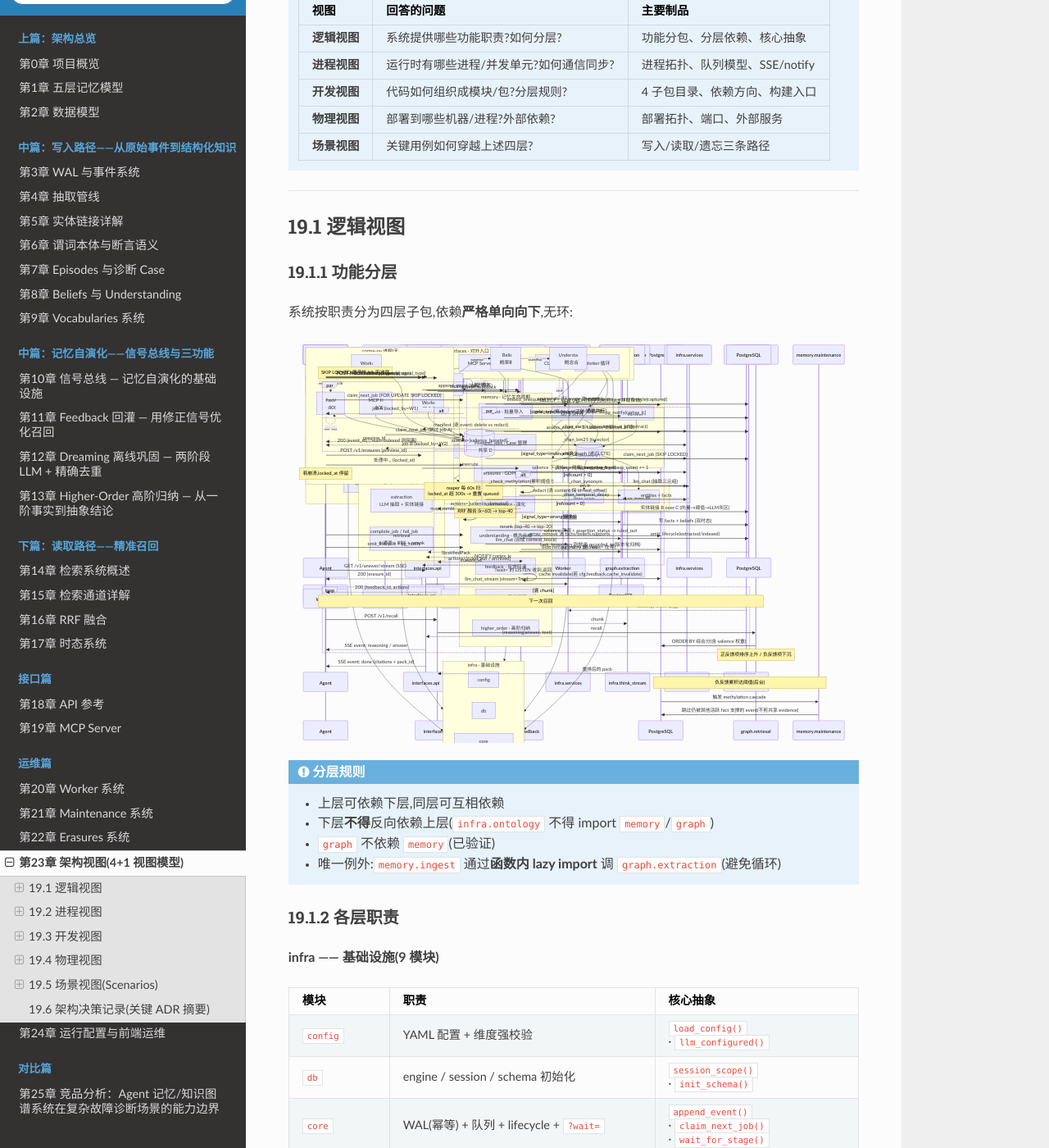
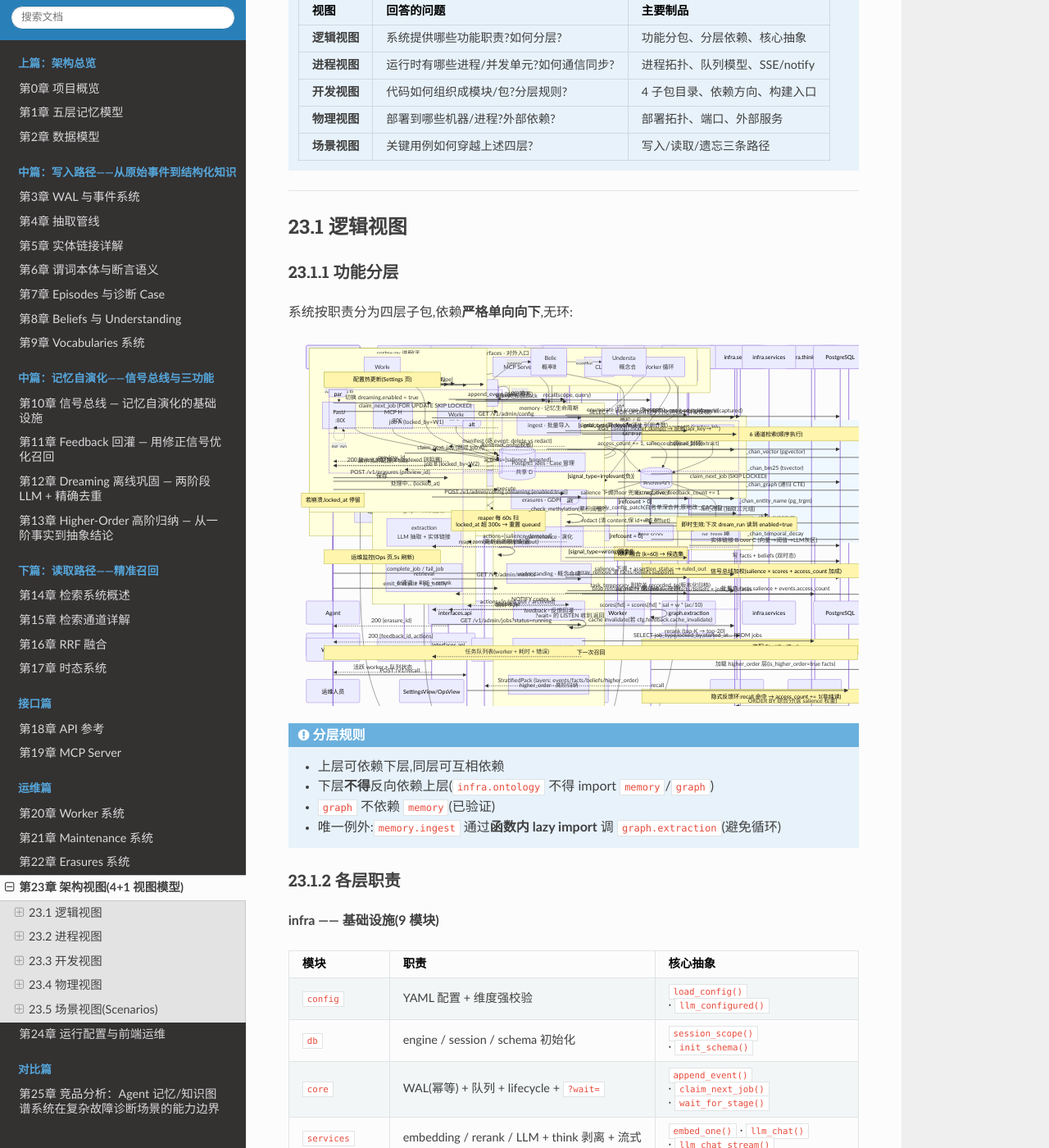
Before and after one commit to pty819/cortex-py-book, a Sphinx documentation site: the page built from source/chapters/23-architecture-diagrams.md, in a window 1280 px wide and 1400 px high, scrolled down 557 px. Shown: the whole window at 82% size. Built offline with Sphinx 7.4.7 and the Read the Docs theme 3.1.0, drawn with Linux system fonts in a browser that asks for light colours; some of the changed text lies outside the part shown.

Commit message:
fix(book): ch23架构视图全面修订——修复编号+补全自演化内容
修复(CRITICAL):
- C1: 章节编号 19.x→23.x 全量修正(标题是23章但子节还是19)
- C2: 测试数 101→145,补全5个缺失测试文件(signal_bus/feedback/dreaming/higher_order/config_api)
- C3: 重构差异note修复(旧路径示例 cortex.core→新 cortex.infra.core,原文本自相矛盾)
- C4-C7: 场景二重写——加信号总线salience加权步、access_count隐式反馈环、phase SSE事件、higher_order pack层

补全(IMPORTANT):
- I1-I2: 并发同步表补 Dreaming scheduler/heartbeat/advisory lock/feedback幂等 4行
- I3: 物理视图前端节点补 Settings/Ops 页面
- I4: ADR表补 Dreaming并发(SAVEPOINT+lock+heartbeat)、Feedback幂等(ON CONFLICT)、配置热更新(白名单) 3行
- I5: 新增场景五'配置热更新与运维监控'(+sequenceDiagram)
- I6: 场景四feedback补幂等守卫说明(ON CONFLICT)
- 场景数 四→五

Sphinx build: succeeded

````diff
--- a/source/chapters/23-architecture-diagrams.md
+++ b/source/chapters/23-architecture-diagrams.md
@@ -20,9 +20,9 @@
 
 ---
 
-## 19.1 逻辑视图
+## 23.1 逻辑视图
 
-### 19.1.1 功能分层
+### 23.1.1 功能分层
 
 系统按职责分为四层子包,依赖**严格单向向下**,无环:
 
@@ -78,7 +78,7 @@
 - 唯一例外:`memory.ingest` 通过**函数内 lazy import** 调 `graph.extraction`(避免循环)
 ```
 
-### 19.1.2 各层职责
+### 23.1.2 各层职责
 
 **infra —— 基础设施(9 模块)**
 
@@ -127,7 +127,7 @@
 | `interfaces.smoke` | 端到端冒烟 |
 | `interfaces.worker.runner` | 队列 worker 循环 + reaper |
 
-### 19.1.3 五层记忆模型(领域核心)
+### 23.1.3 五层记忆模型(领域核心)
 
 ```{mermaid}
 graph LR
@@ -143,9 +143,9 @@
 
 ---
 
-## 19.2 进程视图
+## 23.2 进程视图
 
-### 19.2.1 进程拓扑
+### 23.2.1 进程拓扑
 
 ```{mermaid}
 graph TB
@@ -169,7 +169,7 @@
 
 典型部署 3 类进程:API(1)、MCP HTTP(1)、Worker(1~N)。也可单进程跑 stdio MCP(本地 agent)。所有进程**无共享内存**,完全通过 PostgreSQL 协调。
 
-### 19.2.2 并发与同步模型
+### 23.2.2 并发与同步模型
 
 ```{mermaid}
 sequenceDiagram
@@ -204,11 +204,15 @@
 | **visibility timeout** | `infra.core.reap_zombies` | running 且 `locked_at` 超 300s → 重置 queued |
 | **reaper** | `worker.runner` 每 60s | 扫僵尸 job,防 worker 崩溃后任务卡死 |
 | **退避重试** | `infra.core.fail_job` | 未超 `max_attempts` → queued + 指数退避;超限 → failed 死信 |
+| **Dreaming scheduler** | `worker.runner._maybe_schedule_dreaming` | 内嵌于 worker reaper 周期,按 scope 检查距上次 dreaming 是否超过 `schedule_interval_hours`;有 queued/running dream 时不重复入队 |
+| **Dream heartbeat** | `worker.runner._DreamHeartbeat` | 后台线程每 60s 刷新 dream job 的 `locked_at`,防 reaper 在 300s visibility timeout 内误重排长耗时 dreaming |
+| **Advisory lock** | `memory.dreaming.dream_run` | `pg_try_advisory_xact_lock(hashtext(scope))` 序列化同 scope 并发 dream run |
 | **pg_notify** | `infra.core.emit_lifecycle` | lifecycle 事件推送,`?wait=` 的 LISTEN 立即收到 |
 | **SSE 长连接** | `api.app` stream 端点 | `EventSourceResponse` + `is_disconnected()` 探活 |
 | **幂等 WAL** | `infra.core.append_event` | 同 key + 同 body hash → 返回既有;异 body → 409 |
+| **Feedback 幂等** | `memory.feedback.submit_feedback` | `INSERT ... ON CONFLICT (idempotency_key) DO NOTHING` 原子去重,防并发 TOCTOU race |
 
-### 19.2.3 队列任务类型
+### 23.2.3 队列任务类型
 
 worker 按 `job_type` 分发(`worker.runner._dispatch`):
 
@@ -225,9 +229,9 @@
 
 ---
 
-## 19.3 开发视图
+## 23.3 开发视图
 
-### 19.3.1 目录结构(4 子包)
+### 23.3.1 目录结构(4 子包)
 
 ```{mermaid}
 graph LR
@@ -270,7 +274,7 @@
     └── worker/                 # runner.py
 ```
 
-### 19.3.2 分层依赖矩阵(无环)
+### 23.3.2 分层依赖矩阵(无环)
 
 | 依赖方 → | infra | memory | graph | interfaces |
 |----------|:-----:|:------:|:-----:|:----------:|
@@ -281,7 +285,7 @@
 
 > ✗\* = `memory.ingest` 仅通过函数内 lazy import 调 `graph.extraction`,非 import 顶层依赖。
 
-### 19.3.3 构建入口
+### 23.3.3 构建入口
 
 | 入口 | 命令 | 模块路径 |
 |------|------|---------|
@@ -292,26 +296,31 @@
 | MCP HTTP | `cortex mcp-http` | `interfaces.mcp_server.main_http` |
 | Worker | `cortex worker` | `interfaces.worker.runner.run_worker` |
 
-### 19.3.4 测试组织(101 测试)
+### 23.3.4 测试组织(145 测试)
 
 测试按被测层级组织,与 4 子包对应:
 
-| 测试文件 | 被测层 |
-|---------|--------|
-| `test_core.py` / `test_wait_for_stage.py` | infra.core |
-| `test_think_stream.py` | infra.think_stream |
-| `test_llm_chat_stream.py` / `test_llm_max_tokens.py` | infra.services |
-| `test_extraction_shape.py` / `test_extraction_retrieval.py` | graph |
-| `test_assertion_semantics.py` | graph + infra.ontology |
-| `test_case_retrieval_operational.py` | memory.episodes + graph |
-| `test_temporal_identity_belief.py` | memory.temporal + 双时态 |
-| `test_api.py` / `test_answer_stream.py` | interfaces.api |
+| 测试文件 | 被测层 | 用例数 |
+|---------|--------|-------|
+| `test_core.py` / `test_wait_for_stage.py` | infra.core | 5 + 2 |
+| `test_think_stream.py` | infra.think_stream | 6 |
+| `test_llm_chat_stream.py` / `test_llm_max_tokens.py` | infra.services | 2 + 4 |
+| `test_extraction_shape.py` / `test_extraction_retrieval.py` | graph | 9 + 7 |
+| `test_assertion_semantics.py` | graph + infra.ontology | 21 |
+| `test_case_retrieval_operational.py` | memory.episodes + graph | 15 |
+| `test_temporal_identity_belief.py` | memory.temporal + 双时态 | 14 |
+| `test_api.py` / `test_answer_stream.py` | interfaces.api | 7 + 3 |
+| `test_signal_bus.py` | 信号总线(access_count + salience) | 6 |
+| `test_feedback.py` | memory.feedback | 11 |
+| `test_dreaming.py` | memory.dreaming | 11 |
+| `test_higher_order.py` | memory.higher_order | 10 |
+| `test_config_api.py` | config/jobs API | 6 |
 
 ---
 
-## 19.4 物理视图
+## 23.4 物理视图
 
-### 19.4.1 部署拓扑
+### 23.4.1 部署拓扑
 
 ```{mermaid}
 graph TB
@@ -329,7 +338,7 @@
     end
 
     subgraph client ["客户端"]
-        VUE["Vue 3 :5173"]
+        VUE["Vue 3 :5173<br/>Ingest·Graph·Ask·Browse<br/>Ops·Settings"]
         CC["Claude Code<br/>MCP stdio"]
         RA["远程 Agent<br/>MCP HTTP"]
     end
@@ -358,7 +367,7 @@
     PG --> TRGM
 ```
 
-### 19.4.2 端口与配置
+### 23.4.2 端口与配置
 
 | 服务 | 默认端口 | 配置项 |
 |------|---------|--------|
@@ -367,7 +376,7 @@
 | Vue 前端 | 5173 | `config.api.cors_origins` |
 | PostgreSQL | 5432 | `config.database.url` |
 
-### 19.4.3 外部依赖与可替换性
+### 23.4.3 外部依赖与可替换性
 
 | 依赖 | 用途 | 可替换 |
 |------|------|--------|
@@ -385,11 +394,11 @@
 
 ---
 
-## 19.5 场景视图(Scenarios)
+## 23.5 场景视图(Scenarios)
 
-四个核心场景穿越全部四层,验证架构一致性。
+五个核心场景穿越全部四层,验证架构一致性。
 
-### 19.5.1 场景一:Agent 写入记忆
+### 23.5.1 场景一:Agent 写入记忆
 
 ```{mermaid}
 sequenceDiagram
@@ -420,7 +429,7 @@
 
 **穿越层级**:interfaces → infra → graph → infra.services/core。
 
-### 19.5.2 场景二:Agent 检索 + 流式 answer
+### 23.5.2 场景二:Agent 检索 + 流式 answer
 
 ```{mermaid}
 sequenceDiagram
@@ -432,10 +441,11 @@
     participant DB as PostgreSQL
     participant LLM as LLM
 
-    A->>API: POST /v1/recall {query}
-    API->>RET: recall
+    A->>API: GET /v1/answer/stream (SSE)
+    API->>RET: recall(scope, query)
     RET->>SVC: embed_one(query)
-    par 6 通道并行
+    rect rgb(240,248,255)
+        Note over RET,DB: 6 通道检索(顺序执行)
         RET->>DB: _chan_vector (pgvector)
         RET->>DB: _chan_bm25 (tsvector)
         RET->>DB: _chan_graph (递归 CTE)
@@ -443,12 +453,18 @@
         RET->>DB: _chan_synonym
         RET->>DB: _chan_temporal_decay
     end
-    Note over RET: RRF 融合 (k=60) → top-40
-    RET->>SVC: rerank (top-40 → top-20)
-    RET->>SVC: llm_chat (合成 context_block)
-    RET-->>API: StratifiedPack
+    Note over RET: RRF 融合 (k=60) → 候选集
+    Note over RET,DB: 信号总线加权(salience × scores + access_count 加成)
+    RET->>DB: 批量查 facts.salience + events.access_count
+    RET->>RET: scores[fid] = scores[fid] * sal + w * (ac/10)
+    RET->>SVC: rerank (top-K → top-20)
+    Note over RET,DB: 装配 StratifiedPack
+    RET->>DB: 加载 higher_order 层(is_higher_order=true facts)
+    RET-->>API: StratifiedPack (layers: events/facts/beliefs/higher_order)
+    Note over RET,DB: 隐式反馈环:recall 命中 → access_count += 1(非纯读)
 
-    A->>API: GET /v1/answer/stream (SSE)
+    API-->>A: SSE event: phase(recall_done, pack_id, time_ms)
+    API-->>A: SSE event: phase(llm_start, model)
     API->>SVC: llm_chat_stream (stream=True)
     loop 逐 chunk
         LLM-->>SVC: delta (含 think 标签)
@@ -456,12 +472,17 @@
         TS-->>API: (reasoning|answer, text)
         API-->>A: SSE event: reasoning / answer
     end
+    API-->>A: SSE event: phase(llm_end)
     API-->>A: SSE event: done (citations + pack_id)
 ```
 
 **穿越层级**:interfaces → graph → infra。think 标签在后端状态机解析,前端按 event 类型分别渲染推理过程与回答。
 
-### 19.5.3 场景三:GDPR 遗忘
+**信号总线接入点**:RRF 融合后、rerank 前,recall 读 `facts.salience`(Feedback 软降权)与 `events.access_count`(隐式正反馈),按 `scores[fid] * sal + salience_weight * (ac / 10.0)` 重排候选。recall 返回时还增量写回 `access_count`(隐式反馈环),使频繁召回的记忆获得排序加成。详见第10章(信号总线)和第14章(检索系统)。
+
+**phase 事件**:answer/stream 在 recall 完成、LLM 调用前后分别发出 `recall_done`/`llm_start`/`llm_end` 三个 phase 事件,前端据此构建阶段耗时瀑布图,直观定位召回慢或 LLM 卡住(详见第24章 前端诊断面板)。
+
+### 23.5.3 场景三:GDPR 遗忘
 
 ```{mermaid}
 sequenceDiagram
@@ -492,7 +513,7 @@
 
 **穿越层级**:interfaces → memory → infra.db。
 
-### 19.5.4 场景四:反馈回灌闭环
+### 23.5.4 场景四:反馈回灌闭环
 
 用户/Agent 对某条召回结果打反馈,系统在**共享信号总线**(`access_count` + `salience`)上即时调整,后续召回自然重排;负反馈累积到阈值则触发 `methylation` 级联软剪枝。这条路径是自演化子系统对外可见的主入口。
 
@@ -539,23 +560,60 @@
 
 **穿越层级**:interfaces → memory.feedback → infra.db;副作用经信号总线回流到 graph.retrieval 的排序,并在阈值处触发 memory.maintenance 的级联。
 
-**关键不变量**:所有 fact 写操作带 `recorded_to IS NULL AND valid_to IS NULL` 守卫,不篡改已归档历史;`methylation` 跳过仍被其他活跃 fact 支撑的 event,避免误剪共享 evidence。
+**关键不变量**:所有 fact 写操作带 `recorded_to IS NULL AND valid_to IS NULL` 守卫,不篡改已归档历史;`methylation` 跳过仍被其他活跃 fact 支撑的 event,避免误剪共享 evidence。反馈幂等通过 `INSERT ... ON CONFLICT (idempotency_key) DO NOTHING` 原子保证,防并发重复提交。
+
+### 23.5.5 场景五:配置热更新与运维监控
+
+运维人员通过前端 Settings/Ops 页面管理功能开关、上游 API 配置,并监控 worker 队列状态。这条路径覆盖了配置热更新(config 白名单深合并)和任务队列运维(jobs 明细查询)两个新管理面。
+
+```{mermaid}
+sequenceDiagram
+    participant O as 运维人员
+    participant VUE as SettingsView/OpsView
+    participant API as interfaces.api
+    participant CFG as infra.config
+    participant DB as PostgreSQL
+
+    Note over O,VUE: 配置热更新(Settings 页)
+    O->>VUE: 切换 dreaming.enabled = true
+    VUE->>API: GET /v1/admin/config
+    API->>CFG: load_config().model_dump() → 脱敏(api_key→***)
+    API-->>VUE: RuntimeConfig(脱敏)
+    VUE-->>O: 展示当前配置(4 tab)
+    O->>VUE: 保存
+    VUE->>API: POST /v1/admin/config {dreaming:{enabled:true}}
+    API->>CFG: apply_config_patch(白名单深合并,原地改 _CACHE)
+    Note over CFG: 即时生效:下次 dream_run 读到 enabled=true
+    API-->>VUE: 更新后的脱敏配置
+
+    Note over O,VUE: 运维监控(Ops 页,5s 刷新)
+    VUE->>API: GET /v1/admin/metrics
+    API->>DB: count events/facts/beliefs + jobs_by_status
+    API-->>VUE: 统计卡片
+    VUE->>API: GET /v1/admin/jobs?status=running
+    API->>DB: SELECT job_type,locked_by,started_at... FROM jobs
+    API-->>VUE: 任务队列表(worker + 耗时 + 错误)
+    VUE-->>O: 活跃 worker + 队列状态
+```
+
+**穿越层级**:interfaces → infra.config(热更新);interfaces → infra.db(jobs 查询)。配置改动通过白名单深合并原地修改单例 `_CACHE`,即时生效无需重启;`admin_auth` 保护 mutation 端点。详见第24章(运行配置与前端运维)。
 
 ---
-
-## 19.6 架构决策记录(关键 ADR 摘要)
 
 | 决策 | 选择 | 理由 |
 |------|------|------|
 | 队列实现 | Postgres-as-queue(`SKIP LOCKED`) | 不引入 Redis,小团队运维简单;PG 已是必选依赖 |
 | LLM think | 强制开启 + 后端状态机解析 | 推理准确度依赖 think;状态机跨 chunk 缓冲保证标签完整 |
-| 流式 answer 传输 | GET + EventSource(SSE) | query 短;dev 态无 auth;浏览器原生;agent 用 MCP 同步接口 |
+| 流式 answer 传输 | GET + EventSource(SSE) + phase 事件 | query 短;dev 态无 auth;浏览器原生;agent 用 MCP 同步接口;phase 事件供前端诊断瀑布图 |
 | 实体链接 | B over C(向量召回 + 阈值 + LLM 灰区) | 图谱质量命门;纯向量误并,纯 LLM 太贵 |
 | 双时态 | 4 字段(valid/recorded × from/to) | 同时支持"现在什么是真的"和"当时我们怎么以为" |
 | 分层 | 4 子包(infra/memory/graph/interfaces) | 职责清晰;依赖单向无环;便于维护演进 |
 | 信号总线 | `access_count` + `salience` 作为共享信号层 | 单一信号层耦合 Feedback/Dreaming/Higher-Order,避免 MindMemOS 把三功能解耦成互不知情的孤岛;反馈即时回流召回排序 |
+| Dreaming 并发 | advisory lock + heartbeat + SAVEPOINT 隔离 | `pg_try_advisory_xact_lock` 序列化同 scope;heartbeat 续命防 reaper;每 action 独立 SAVEPOINT 防单个坏 LLM 输出拖垮整轮 |
+| Feedback 幂等 | `ON CONFLICT` 原子去重 + `FOR UPDATE` 串行 | 防 TOCTOU race(并发同 key → 第二个 500);行锁序列化同 fact 反馈,防 salience/count 读改写竞态 |
+| 配置热更新 | 白名单深合并(原地改 _CACHE) | 开关即时生效无需重启;白名单禁改 database/embedding.dimension;不替换实例避免 auth 绑定失效 |
 
 ```{admonition} 与重构前的差异
 :class: important
-重构前(commit `347afb1` 之前)为 30 个 py 文件平铺在 `src/cortex/` 根下。重构后按职责归入 4 子包,依赖关系从隐式变为显式分层,便于维护与演进。旧路径(如 `cortex.infra.core`、`cortex.infra.db`)已**不再可用**,全部迁移到新路径(如 `cortex.infra.core`)。
+重构前(commit `347afb1` 之前)为 30 个 py 文件平铺在 `src/cortex/` 根下(如 `cortex/core.py`、`cortex/db.py`、`cortex/services.py`)。重构后按职责归入 4 子包,依赖关系从隐式变为显式分层,便于维护与演进。旧平铺路径已**不再可用**,全部迁移到子包路径(如 `cortex.infra.core`、`cortex.infra.db`、`cortex.infra.services`)。
 ```
````
